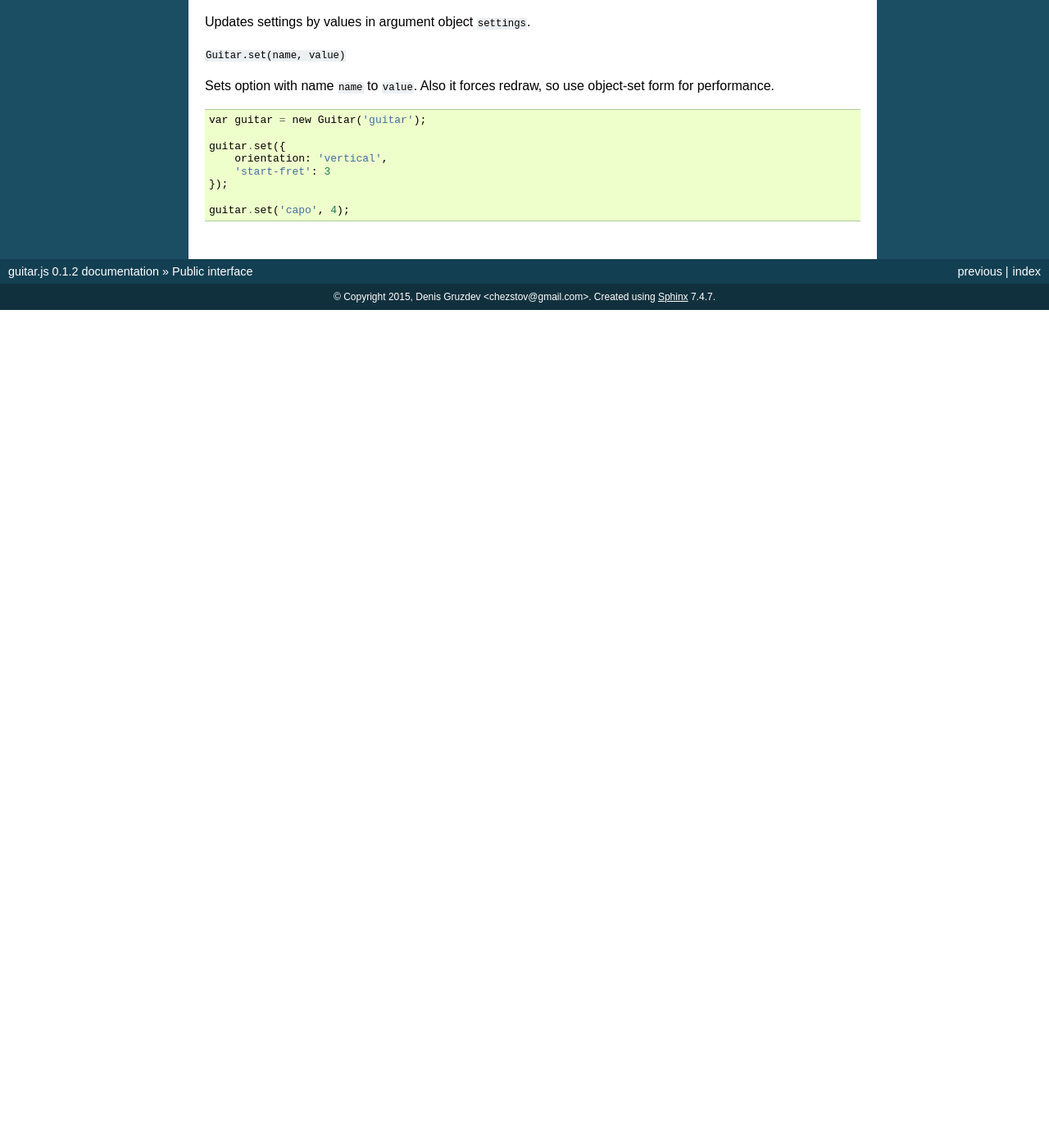
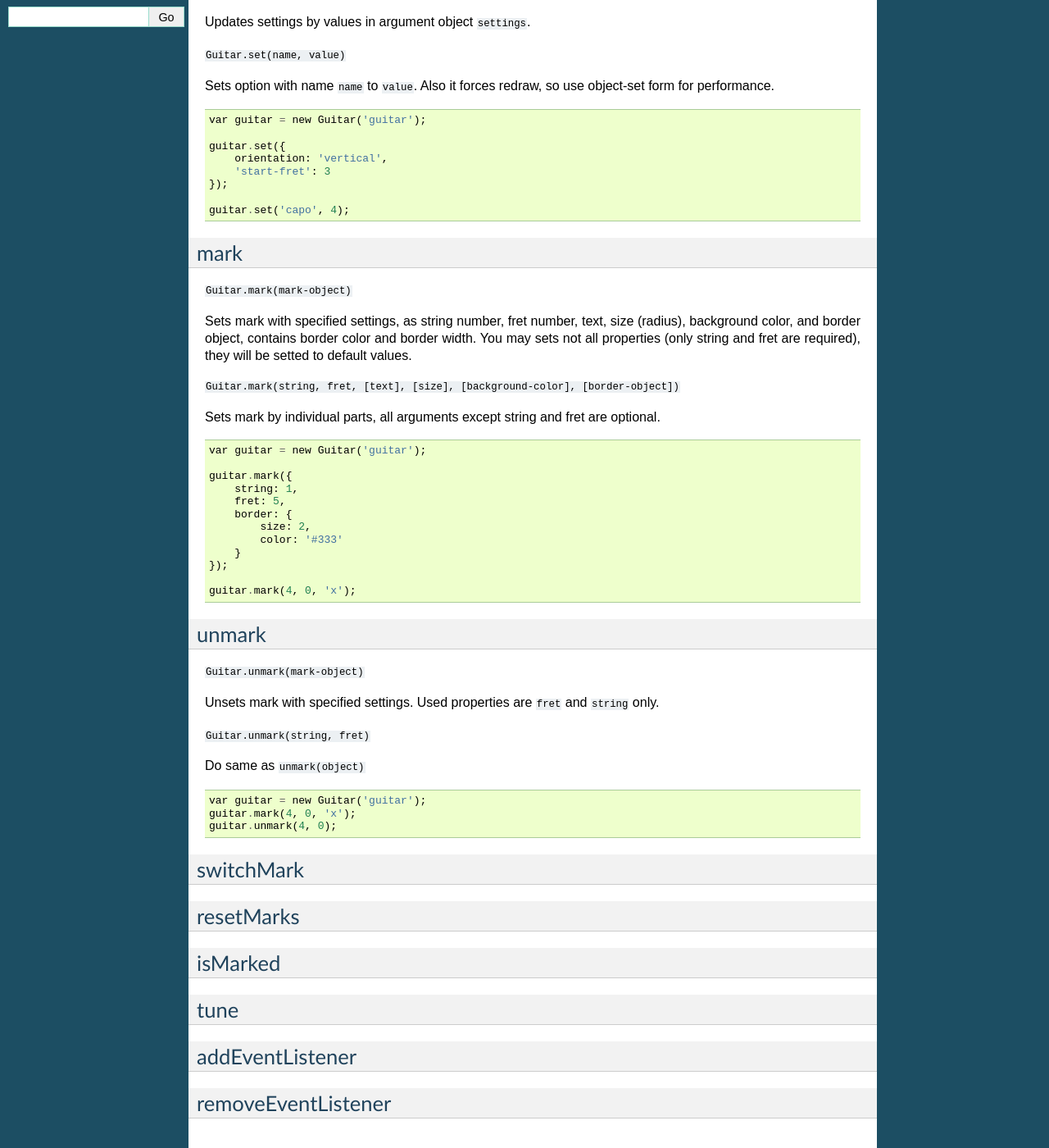
Before and after one commit to codingjerk/guitar.js, a Sphinx documentation site: the page built from docs/interface.rst, in a window 1280 px wide and 1400 px high, scrolled down 399 px. Shown: the whole window at 82% size. Built offline with Sphinx 7.4.7, drawn with Linux system fonts in a browser that asks for light colours; before the commit the page ends 900 px from its top, so only the background shows below that; some of the changed text lies outside the part shown.

Commit message:
Some interface docs added

```diff
--- a/docs/interface.rst
+++ b/docs/interface.rst
@@ -6,7 +6,8 @@
 
 ``Guitar(container-id, settings)``
 
-Creates a canvas inside container (with full size) and start listens basic events (as resize, mousemove and click). You can see settings description in Settings chapter.
+Creates a canvas inside container (with full size) and start listens basic events (as resize, mousemove and click).
+You can see settings description in Settings chapter.
 
 ::
 
@@ -35,3 +36,66 @@
     });
 
     guitar.set('capo', 4);
+
+mark
+----
+
+``Guitar.mark(mark-object)``
+
+Sets mark with specified settings, as string number, fret number, text, size (radius),
+background color, and border object, contains border color and border width.
+You may sets not all properties (only string and fret are required), they will be setted to default values.
+
+``Guitar.mark(string, fret, [text], [size], [background-color], [border-object])``
+
+Sets mark by individual parts, all arguments except string and fret are optional.
+
+::
+
+    var guitar = new Guitar('guitar');
+
+    guitar.mark({
+        string: 1,
+        fret: 5,
+        border: {
+            size: 2,
+            color: '#333'
+        }
+    });
+
+    guitar.mark(4, 0, 'x');
+
+unmark
+------
+
+``Guitar.unmark(mark-object)``
+
+Unsets mark with specified settings. Used properties are ``fret`` and ``string`` only.
+
+``Guitar.unmark(string, fret)``
+
+Do same as ``unmark(object)``
+
+::
+
+    var guitar = new Guitar('guitar');
+    guitar.mark(4, 0, 'x');
+    guitar.unmark(4, 0);
+
+switchMark
+----------
+
+resetMarks
+----------
+
+isMarked
+--------
+
+tune
+----
+
+addEventListener
+----------------
+
+removeEventListener
+-------------------
```
